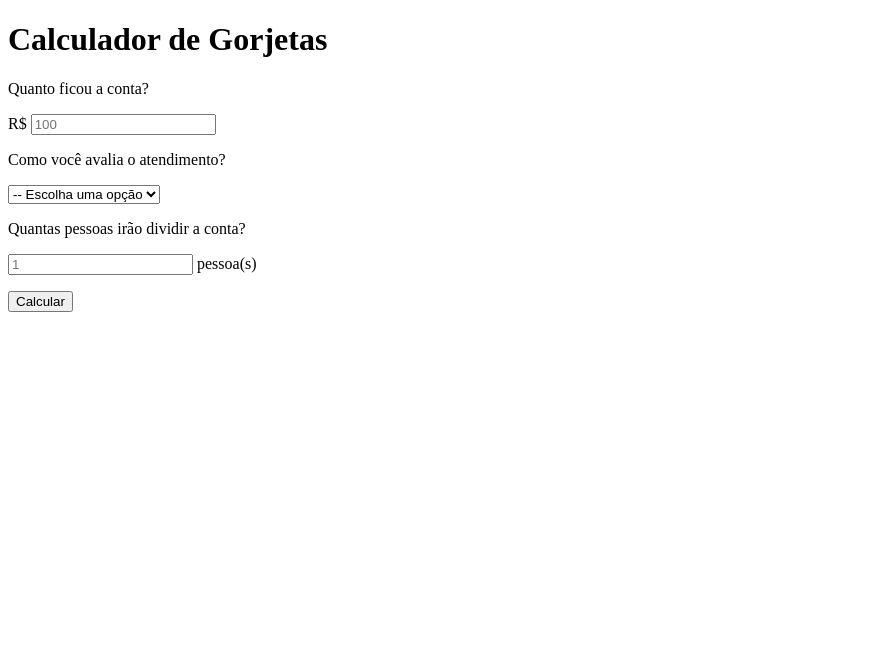
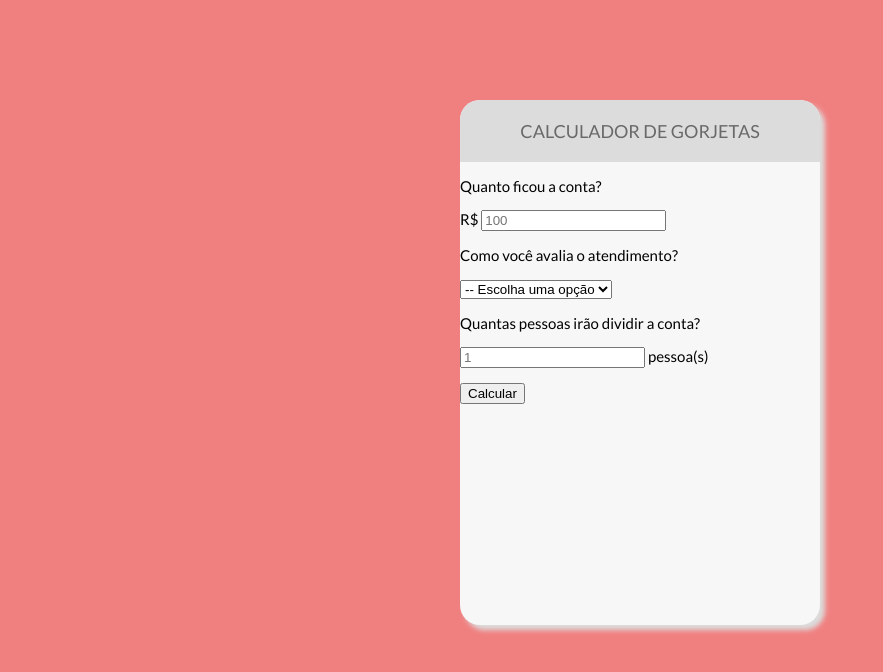
Before and after one commit to MarcoTSF/Start-OneBitCode, a plain HTML site: page index.html in a window 1280 px wide. Shown: the whole page, without its empty margins (0-883 px from the left). Drawn offline with Linux system fonts and the light colour scheme; a web font is replaced by a local one.

Commit message:
feat: Update style.css

```diff
--- a/index.html
+++ b/index.html
@@ -10,8 +10,9 @@
     </head>
 
     <body>
+        <div id="container">
             <div>
-            <h1>Calculador de Gorjetas</h1>
+                <h1 class="title">Calculador de Gorjetas</h1>
             </div>
 
             <form>
@@ -48,5 +49,6 @@
 
                 <button type="submit">Calcular</button>
             </form>
+        </div>
     </body>
 </html>
--- a/src/css/style.css
+++ b/src/css/style.css
@@ -0,0 +1,38 @@
+@import url(http://fonts.googleapis.com/css?family=Lato:500,400,700|PT++Mono);
+
+:root {
+    --primary-color: lightcoral;
+    --secondary-color: DimGrey;
+    --terciary-color: Gainsboro;
+}
+
+* {
+    box-sizing: border-box;
+}
+
+body {
+    background-color: var(--primary-color);
+    font-size: 15px;
+    font-family: 'Lato', sans-serif;
+}
+
+#container {
+    height: 525px;
+    width: 360px;
+    margin: 100px auto;
+    background-color: #f7f7f7;
+    box-shadow: 5px 5px 5px var(--terciary-color);
+    border-radius: 20px;
+}
+
+.title {
+    background-color: var(--terciary-color);
+    color: var(--secondary-color);
+    padding: 20px;
+    text-transform: uppercase;
+    font-size: 18px;
+    font-weight: normal;
+    border-top-left-radius: 20px;
+    border-top-right-radius: 20px;
+    text-align: center;
+}
```
Lines whose indentation alone changed are shown as unchanged.
